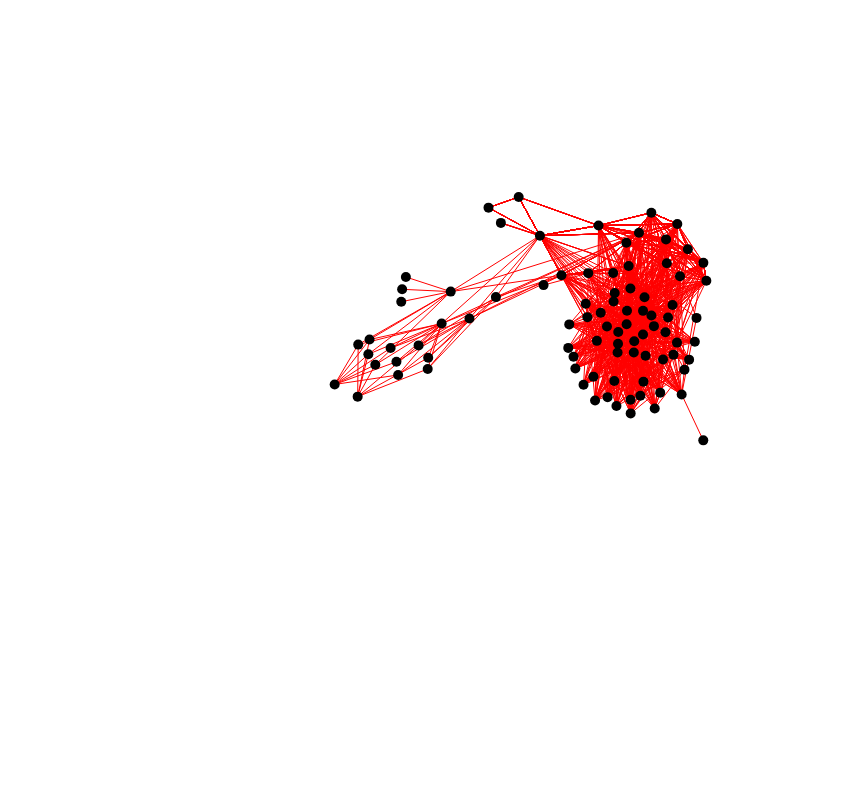
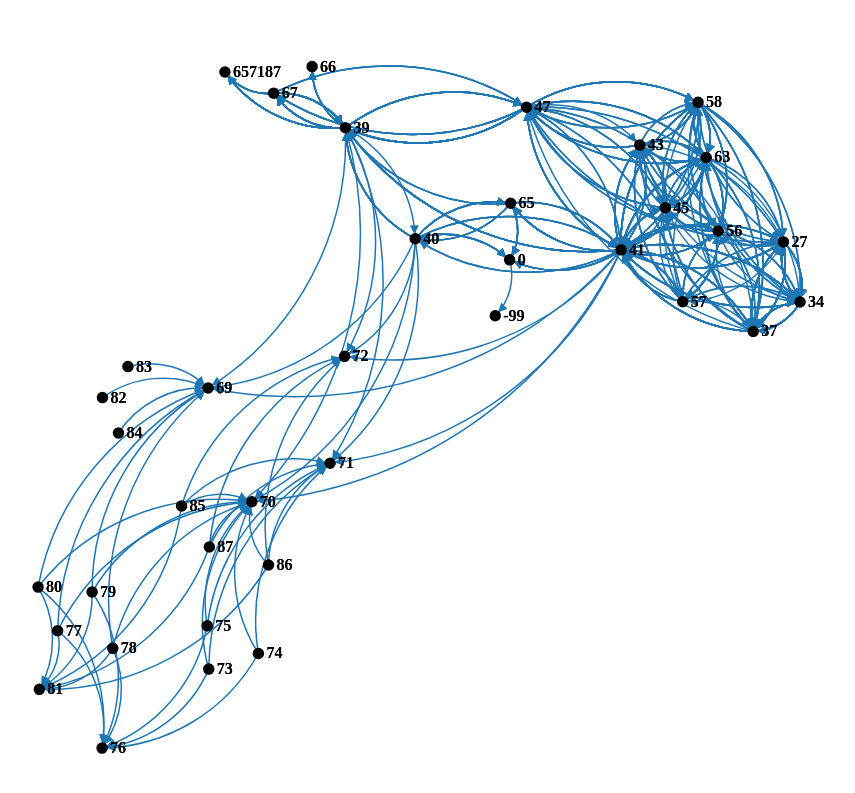
Before and after one commit to hamreliusfilip/Advanced_Visual_Data_Analysis, a plain HTML site: page Project - VAST 2020 - JS/index.html in a window 1280 px wide. Shown: the part 131-924 px from the top of the page, without its empty margins (280-1135 px from the left). Drawn offline with nearby package versions, Linux system fonts and the light colour scheme; animation ran at ten frames a second.

Commit message:
Arrow graph approach

```diff
--- a/Project - VAST 2020 - JS/chart.js
+++ b/Project - VAST 2020 - JS/chart.js
@@ -2,11 +2,17 @@ d3.csv("Data/CGCS-Template.csv").then(function (data) {
 
     var nodes = [];
     var links = [];
+    var types = [];
 
     data.forEach(function (d) {
 
         var sourceNode = nodes.find(node => node.id === d.Source);
         var targetNode = nodes.find(node => node.id === d.Target);
+        var Types = nodes.find(node => node.id === d.eType);
+
+        if (d.eType == 5) {
+            return;
+        }
 
         if (!sourceNode) {
             sourceNode = { id: d.Source };
@@ -18,39 +24,104 @@ d3.csv("Data/CGCS-Template.csv").then(function (data) {
             nodes.push(targetNode);
         }
 
+        types.push(Types);
         links.push({ source: sourceNode, target: targetNode });
     });
 
+    const color = d3.scaleOrdinal(types, d3.schemeCategory10);
+
+    var width = 1000;
+    var height = 1000;
+
     var simulation = d3.forceSimulation(nodes)
         .force("link", d3.forceLink(links).id(d => d.id))
-        .force("charge", d3.forceManyBody())
-        .force("center", d3.forceCenter(850, 450));
+        .force("charge", d3.forceManyBody().strength(-500))
+        .force("center", d3.forceCenter(width / 2, height / 2));
 
-    var svg = d3.select("svg");
+    var svg = d3.select("svg")
+        .attr("width", width)
+        .attr("height", height);
 
-    var link = svg.selectAll(".link")
+    svg.append("defs").selectAll("marker")
+        .data(types)
+        .join("marker")
+        .attr("id", d => `arrow-${d}`)
+        .attr("viewBox", "0 -5 10 10")
+        .attr("refX", 15)
+        .attr("refY", -0.5)
+        .attr("markerWidth", 6)
+        .attr("markerHeight", 6)
+        .attr("orient", "auto")
+        .append("path")
+        .attr("fill", color)
+        .attr("d", "M0,-5L10,0L0,5");
+
+    const link = svg.append("g")
+        .attr("fill", "none")
+        .attr("stroke-width", 1.5)
+        .selectAll("path")
         .data(links)
-        .enter().append("line")
-        .attr("class", "link");
+        .join("path")
+        .attr("stroke", d => color(d.type))
+        .attr("marker-end", d => `url(${new URL(`#arrow-${d.type}`, location)})`);
 
-    var node = svg.selectAll(".node")
+    const node = svg.append("g")
+        .attr("fill", "currentColor")
+        .attr("stroke-linecap", "round")
+        .attr("stroke-linejoin", "round")
+        .selectAll("g")
         .data(nodes)
-        .enter().append("circle")
-        .attr("class", "node")
+        .join("g")
+        .call(drag(simulation));
+
+    node.append("circle")
+        .attr("stroke", "black")
+        .attr("stroke-width", 1.5)
         .attr("r", 5);
 
+    node.append("text")
+        .attr("x", 8)
+        .attr("y", "0.31em")
+        .text(d => d.id)
+        .clone(true).lower()
+        .attr("fill", "black")
+        .attr("font-weight", "bold");
 
-    simulation.on("tick", function () {
-        link
-            .attr('x1', d => d.source.x)
-            .attr('y1', d => d.source.y)
-            .attr('x2', d => d.target.x)
-            .attr('y2', d => d.target.y)
-            .attr('stroke-width', 1)
-            .attr('stroke', 'red');
-
-        node
-            .attr("cx", d => d.x)
-            .attr("cy", d => d.y);
+    simulation.on("tick", () => {
+        link.attr("d", linkArc);
+        node.attr("transform", d => `translate(${d.x},${d.y})`);
     });
 });
+
+function linkArc(d) {
+    const r = Math.hypot(d.target.x - d.source.x, d.target.y - d.source.y);
+    return `
+      M${d.source.x},${d.source.y}
+      A${r},${r} 0 0,1 ${d.target.x},${d.target.y}
+    `;
+}
+
+drag = simulation => {
+
+    function dragstarted(event, d) {
+        if (!event.active) simulation.alphaTarget(0.3).restart();
+        d.fx = d.x;
+        d.fy = d.y;
+    }
+
+    function dragged(event, d) {
+        d.fx = event.x;
+        d.fy = event.y;
+    }
+
+    function dragended(event, d) {
+        if (!event.active) simulation.alphaTarget(0);
+        d.fx = null;
+        d.fy = null;
+    }
+
+    return d3.drag()
+        .on("start", dragstarted)
+        .on("drag", dragged)
+        .on("end", dragended);
+}
--- a/Project - VAST 2020 - JS/index.html
+++ b/Project - VAST 2020 - JS/index.html
@@ -9,7 +9,9 @@
 </head>
 
 <body>
-    <svg width="1100" height="1100"></svg>
+    <div className="hej">
+        <svg></svg>
+    </div>
 </body>
 
 </html>
--- a/Project - VAST 2020 - JS/stylesheet.css
+++ b/Project - VAST 2020 - JS/stylesheet.css
@@ -0,0 +1,12 @@
+.hej {
+    width: 100%;
+    height: 100%;
+    display: flex;
+    align-items: center;
+    justify-content: center;
+}
+
+svg {
+    display: block;
+    margin: auto;
+}
```
